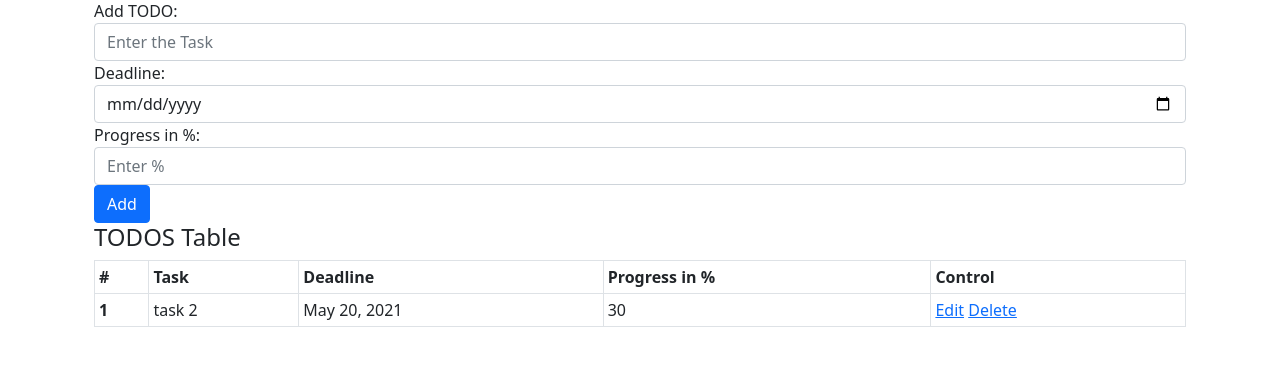
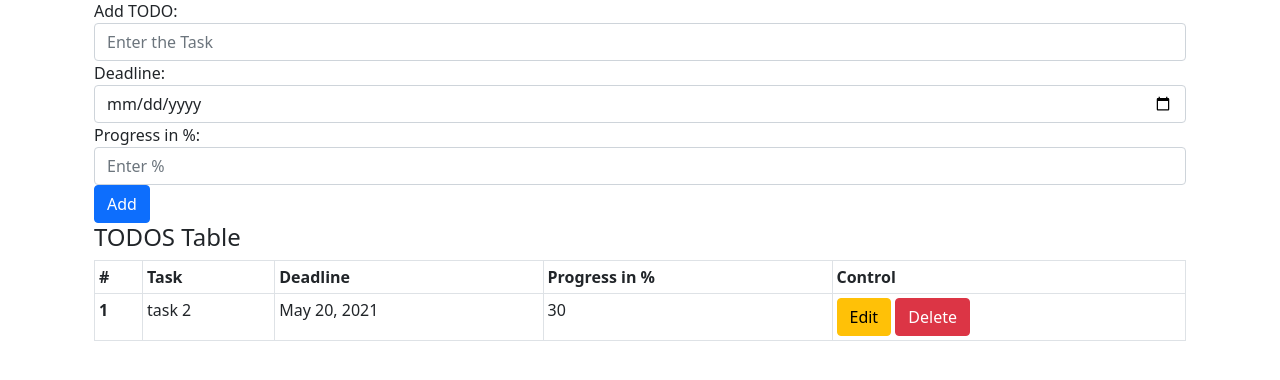
Before and after one commit to chris-gou/SkSy_HA2, a Django app: page / in a window 1280 px wide. Shown: the part 150-530 px from the top of the page. Run offline with Django 3.2, Linux system fonts and the light colour scheme; data comes from the database, SQL or seed files in the repository.

Commit message:
Button color

```diff
--- a/ha2/templates/table.html
+++ b/ha2/templates/table.html
@@ -37,8 +37,8 @@
                                     <td>{{ thing.item }}</td>
                                     <td>{{ thing.deadline }}</td>
                                     <td>{{ thing.percent }}</td>
-                                    <td><a href="{% url 'update' thing.id %}">Edit</a>
-                                    <a href="{% url 'delete' thing.id %}">Delete</a>
+                                    <td><a class="btn btn-warning" href="{% url 'update' thing.id %}">Edit</a>
+                                    <a class="btn btn-danger" href="{% url 'delete' thing.id %}">Delete</a>
                                     </td>
                             </tr>
                         {% endfor %}
```
